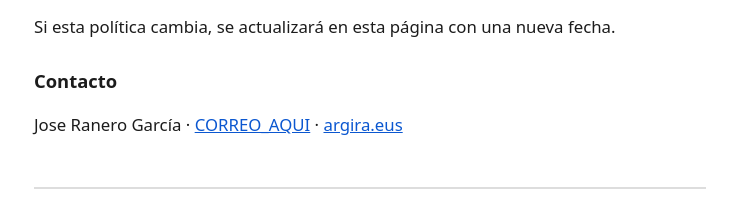
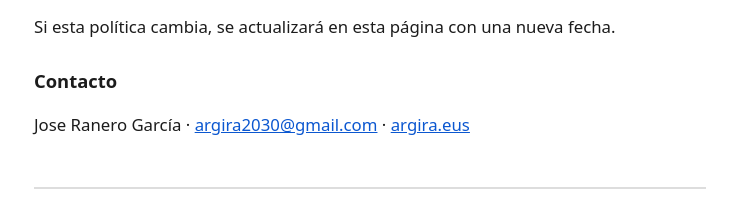
Before and after one commit to argira2030/aiproposescodeverifies-privacidad, a plain HTML site: page index.html in a window 1280 px wide. Shown: the part 1424-1627 px from the top of the page, without its empty margins (270-1006 px from the left). Drawn offline with Linux system fonts and the light colour scheme.

Commit message:
Update index.html

```diff
--- a/index.html
+++ b/index.html
@@ -50,7 +50,7 @@ nav{margin:1rem 0;padding-bottom:1rem;border-bottom:1px solid var(--line)}
 <p>Si esta política cambia, se actualizará en esta página con una nueva fecha.</p>
 
 <h2>Contacto</h2>
-<p>Jose Ranero García · <a href="mailto:CORREO_AQUI">CORREO_AQUI</a> · <a href="https://argira.eus">argira.eus</a></p>
+<p>Jose Ranero García · <a href="mailto:CORREO_AQUI">argira2030@gmail.com</a> · <a href="https://argira.eus">argira.eus</a></p>
 </section>
 
 <section id="en" lang="en">
```
